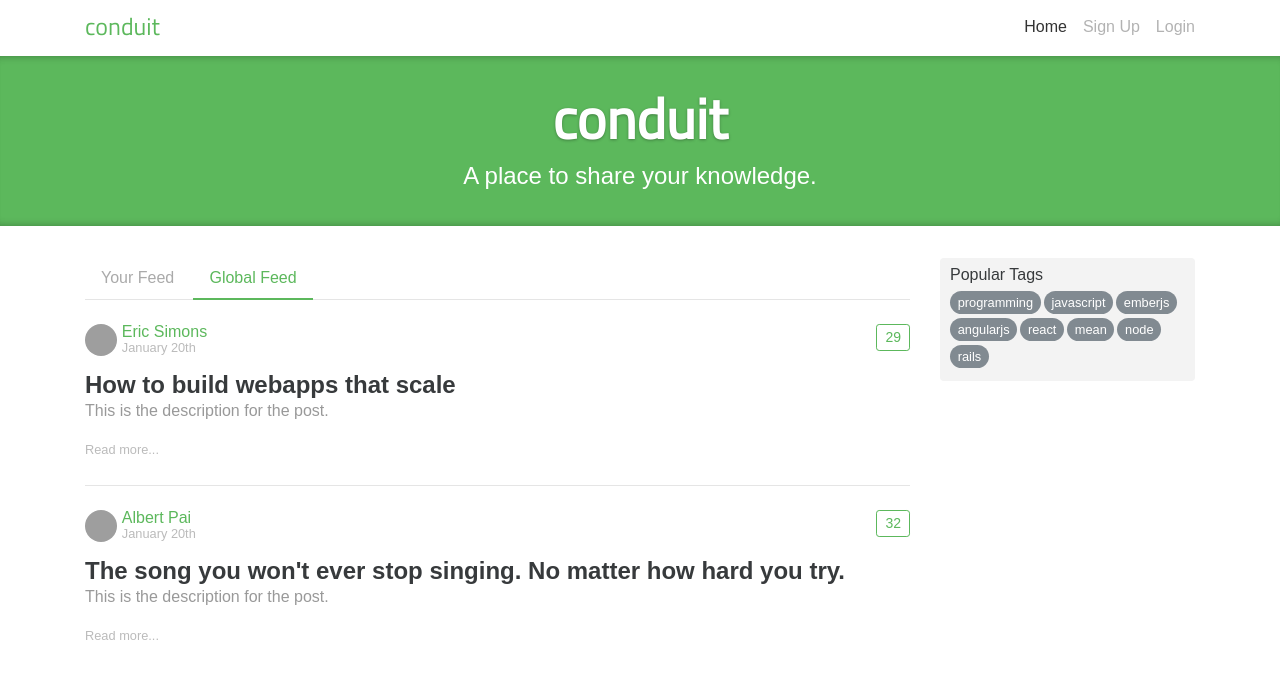
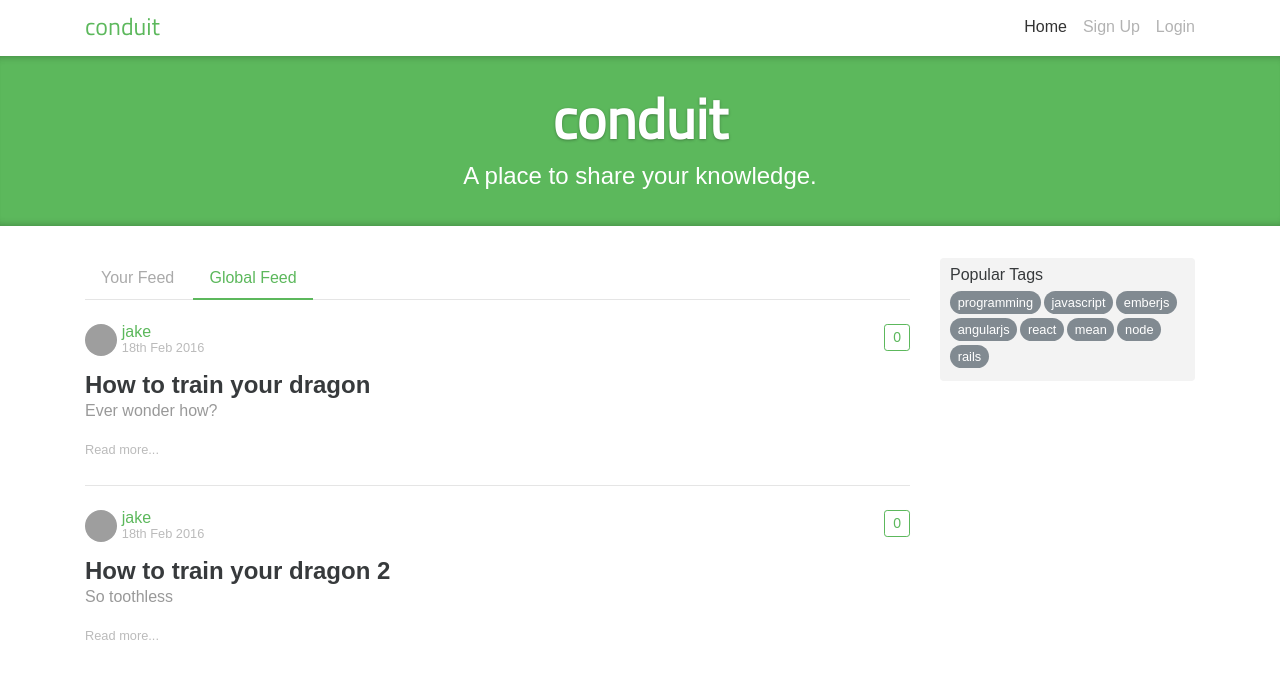
Before and after one commit to PushpakB3096/real-world-ui, a Vue app: page /#/ in a window 1280 px wide. Shown: the top 678 px of the page. Built offline with nearby package versions, Linux system fonts and the light colour scheme; grey boxes are pictures that could not be loaded.

Commit message:
Add ArticlePreview component for the home screen

```diff
--- a/package.json
+++ b/package.json
@@ -10,6 +10,7 @@
   "dependencies": {
     "axios": "^0.21.1",
     "core-js": "^3.6.5",
+    "moment": "^2.29.1",
     "vue": "^3.0.0",
     "vue-router": "^4.0.0-0",
     "vuex": "^4.0.0-0"
--- /dev/null
+++ b/src/components/ArticlePreview.vue
@@ -0,0 +1,32 @@
+<template>
+  <div class="article-preview">
+    <div class="article-meta">
+      <a href="profile.html"><img :src="article.author.image" /></a>
+      <div class="info">
+        <a href="" class="author">{{ article.author.username }}</a>
+        <span class="date">{{ formatDate(article.createdAt) }}</span>
+      </div>
+      <button class="btn btn-outline-primary btn-sm pull-xs-right">
+        <i class="ion-heart"></i> {{ article.favoritesCount }}
+      </button>
+    </div>
+    <router-link :to="`article/${article.slug}`" class="preview-link">
+      <h1>{{ article.title }}</h1>
+      <p>{{ article.description }}</p>
+      <span>Read more...</span>
+    </router-link>
+  </div>
+</template>
+<script>
+import moment from "moment";
+
+export default {
+  props: ["article"],
+  methods: {
+    formatDate(date) {
+      // format is 18th Feb 2016
+      return moment(date).format("Do MMM YYYY");
+    },
+  },
+};
+</script>
--- a/src/components/Navbar.vue
+++ b/src/components/Navbar.vue
@@ -35,6 +35,7 @@
 <script>
 export default {
   computed: {
+    // getting the username of the logged in user from the store
     username() {
       return this.$store.getters["users/username"];
     },
--- a/src/views/Home.vue
+++ b/src/views/Home.vue
@@ -21,48 +21,13 @@
             </ul>
           </div>
 
-          <div class="article-preview">
-            <div class="article-meta">
-              <a href="profile.html"
-                ><img src="http://i.imgur.com/Qr71crq.jpg"
-              /></a>
-              <div class="info">
-                <a href="" class="author">Eric Simons</a>
-                <span class="date">January 20th</span>
-              </div>
-              <button class="btn btn-outline-primary btn-sm pull-xs-right">
-                <i class="ion-heart"></i> 29
-              </button>
-            </div>
-            <a href="" class="preview-link">
-              <h1>How to build webapps that scale</h1>
-              <p>This is the description for the post.</p>
-              <span>Read more...</span>
-            </a>
-          </div>
+          <!-- Rendering all the article previews -->
+          <ArticlePreview
+            v-for="(article) in articles"
+            :key="article.slug"
+            :article="article"
+          ></ArticlePreview>
 
-          <div class="article-preview">
-            <div class="article-meta">
-              <a href="profile.html"
-                ><img src="http://i.imgur.com/N4VcUeJ.jpg"
-              /></a>
-              <div class="info">
-                <a href="" class="author">Albert Pai</a>
-                <span class="date">January 20th</span>
-              </div>
-              <button class="btn btn-outline-primary btn-sm pull-xs-right">
-                <i class="ion-heart"></i> 32
-              </button>
-            </div>
-            <a href="" class="preview-link">
-              <h1>
-                The song you won't ever stop singing. No matter how hard you
-                try.
-              </h1>
-              <p>This is the description for the post.</p>
-              <span>Read more...</span>
-            </a>
-          </div>
         </div>
 
         <div class="col-md-3">
@@ -85,3 +50,53 @@
     </div>
   </div>
 </template>
+<script>
+import ArticlePreview from "@/components/ArticlePreview";
+// import API from "../store/api"
+
+export default {
+  data: function () {
+    return {
+      articles: [
+        {
+          slug: "how-to-train-your-dragon",
+          title: "How to train your dragon",
+          description: "Ever wonder how?",
+          body: "It takes a Jacobian",
+          tagList: ["dragons", "training"],
+          createdAt: "2016-02-18T03:22:56.637Z",
+          updatedAt: "2016-02-18T03:48:35.824Z",
+          favorited: false,
+          favoritesCount: 0,
+          author: {
+            username: "jake",
+            bio: "I work at statefarm",
+            image: "https://i.stack.imgur.com/xHWG8.jpg",
+            following: false,
+          },
+        },
+        {
+          slug: "how-to-train-your-dragon-2",
+          title: "How to train your dragon 2",
+          description: "So toothless",
+          body: "It a dragon",
+          tagList: ["dragons", "training"],
+          createdAt: "2016-02-18T03:22:56.637Z",
+          updatedAt: "2016-02-18T03:48:35.824Z",
+          favorited: false,
+          favoritesCount: 0,
+          author: {
+            username: "jake",
+            bio: "I work at statefarm",
+            image: "https://i.stack.imgur.com/xHWG8.jpg",
+            following: false,
+          },
+        },
+      ],
+    };
+  },
+  components: {
+    ArticlePreview,
+  },
+};
+</script>
```
Also changed, not shown: 1 other file (tests, documents, lock files or other folders).
